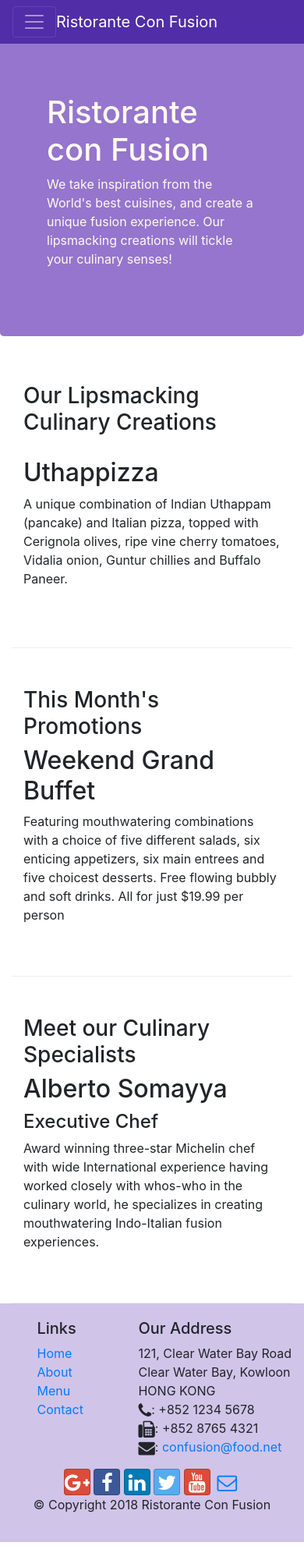
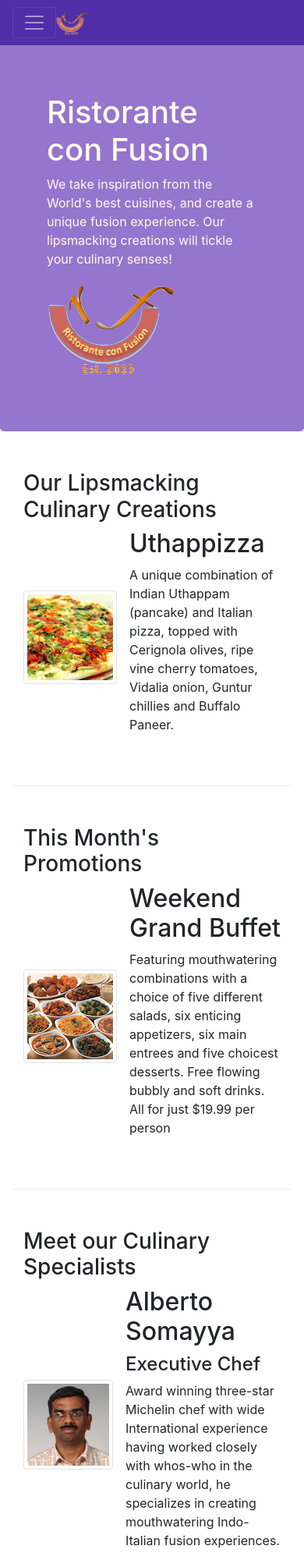
Before and after one commit to stephsorandom/Bootstrap-Practice, a website: page index.html in a window 390 px wide. Shown: the top 2000 px of the page at 78% size. Before the commit the page ends 1977 px from the top, so only its background shows below. Drawn offline with nearby package versions, Linux system fonts and the light colour scheme.

Commit message:
images and media objects to aboutus.html

```diff
--- a/index.html
+++ b/index.html
@@ -14,9 +14,15 @@
       rel="stylesheet"
       href="node_modules/bootstrap/dist/css/bootstrap.min.css"
     />
-    <link rel="stylesheet" href="node_modules/font-awesome/css/font-awesome.min.css">
+    <link
+      rel="stylesheet"
+      href="node_modules/font-awesome/css/font-awesome.min.css"
+    />
 
-    <link rel="stylesheet" href="node_modules/bootstrap-social/bootstrap-social.css">
+    <link
+      rel="stylesheet"
+      href="node_modules/bootstrap-social/bootstrap-social.css"
+    />
 
     <link rel="stylesheet" href="css/styles.css" />
 
@@ -26,20 +32,39 @@
   <body>
     <nav class="navbar navbar-dark navbar-expand-sm fixed-top">
       <div class="container">
-        <button class="navbar-toggler" type="button" data-toggle="collapse" data-target="#Navbar">
+        <button
+          class="navbar-toggler"
+          type="button"
+          data-toggle="collapse"
+          data-target="#Navbar"
+        >
           <span class="navbar-toggler-icon"></span>
         </button>
-        <a class="navbar-brand mr-auto" href="#">Ristorante Con Fusion</a>
+        <a class="navbar-brand mr-auto" href="#"
+          ><img src="img/logo.png" height="30" width="41"
+        /></a>
         <div class="collapse navbar-collapse" id="Navbar">
           <ul class="navbar-nav mr-auto">
             <li class="nav-item active">
-              <a class="nav-link" href="#"><span class="fa fa-home fa-lg"></span> Home</a>
+              <a class="nav-link" href="#"
+                ><span class="fa fa-home fa-lg"></span> Home</a
+              >
             </li>
             <li class="nav-item">
-              <a class="nav-link" href="./aboutus.html"><span class="fa fa-info fa-lg"></span> About</a>
+              <a class="nav-link" href="./aboutus.html"
+                ><span class="fa fa-info fa-lg"></span> About</a
+              >
             </li>
-            <li class="nav-item"><a class="nav-link" href="#"><span class="fa fa-list fa-lg"></span> Menu</a></li>
-            <li class="nav-item"><a class="nav-link" href="./contactus.html"><span class="fa fa-address-card fa-lg"></span> Contact</a></li>
+            <li class="nav-item">
+              <a class="nav-link" href="#"
+                ><span class="fa fa-list fa-lg"></span> Menu</a
+              >
+            </li>
+            <li class="nav-item">
+              <a class="nav-link" href="./contactus.html"
+                ><span class="fa fa-address-card fa-lg"></span> Contact</a
+              >
+            </li>
           </ul>
         </div>
       </div>
@@ -56,7 +81,9 @@
               your culinary senses!
             </p>
           </div>
-          <div class="col-12 col-sm"></div>
+          <div class="col-12 col-sm align-self-center">
+            <img src="img/logo.png" class="img-fluid" alt="" />
+          </div>
         </div>
       </div>
     </header>
@@ -67,12 +94,21 @@
           <h3>Our Lipsmacking Culinary Creations</h3>
         </div>
         <div class="col order-sm-first col-sm col-md">
-          <h2>Uthappizza</h2>
+          <div class="media">
+            <img
+              class="d-flex mr-3 img-thumbnail align-self-center"
+              src="img/uthappizza.png"
+              alt="uthappizza"
+            />
+            <div class="media-body">
+              <h2 class="mt-0">Uthappizza</h2>
               <p>
-            A unique combination of Indian Uthappam (pancake) and Italian pizza,
-            topped with Cerignola olives, ripe vine cherry tomatoes, Vidalia
-            onion, Guntur chillies and Buffalo Paneer.
+                A unique combination of Indian Uthappam (pancake) and Italian
+                pizza, topped with Cerignola olives, ripe vine cherry tomatoes,
+                Vidalia onion, Guntur chillies and Buffalo Paneer.
               </p>
+            </div>
+          </div>
         </div>
       </div>
 
@@ -81,7 +117,10 @@
           <h3>This Month's Promotions</h3>
         </div>
         <div class="col col-sm col-md">
-          <h2>Weekend Grand Buffet</h2>
+          <div class="media">
+            <img class="d-flex mr-3 img-thumbnail align-self-center" src="img/buffet.png" alt="buffet">
+            <div class="media-body">
+              <h2 class="mt-0">Weekend Grand Buffet</h2>
                 <p>
                   Featuring mouthwatering combinations with a choice of five different
                   salads, six enticing appetizers, six main entrees and five choicest
@@ -91,20 +130,29 @@
             </div>
           </div>
 
+        </div>
+      </div>
+
       <div class="row row-content align-items-center">
         <div class="col-12 col-sm-4 order-sm-last col-md-3">
           <h3>Meet our Culinary Specialists</h3>
         </div>
         <div class="col col-sm order-sm-first col-md">
-          <h2>Alberto Somayya</h2>
+          <div class="media">
+            <img class="d-flex mr-3 img-thumbnail align-self-center" src="img/alberto.png" alt="alberto">
+            <div class="media-body">
+              <h2 class="mt-0">Alberto Somayya</h2>
               <h4>Executive Chef</h4>
               <p>
                 Award winning three-star Michelin chef with wide International
                 experience having worked closely with whos-who in the culinary
-            world, he specializes in creating mouthwatering Indo-Italian fusion
-            experiences.
+                world, he specializes in creating mouthwatering Indo-Italian
+                fusion experiences.
               </p>
             </div>
+          </div>
+        </div>
+
       </div>
     </div>
 
```
Also changed, not shown: aboutus.html (+4 -2 lines), contactus.html (+4 -2 lines), img/alberto.png (added), img/buffet.png (added), img/logo.png (added), img/uthappizza.png (added), 1 other file. Lines whose indentation alone changed are shown as unchanged.
